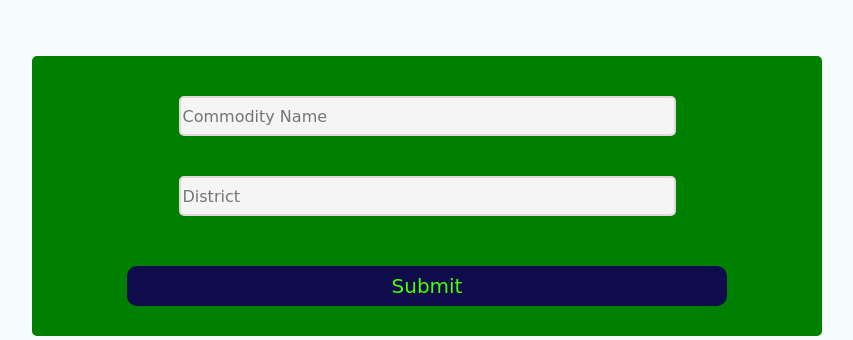
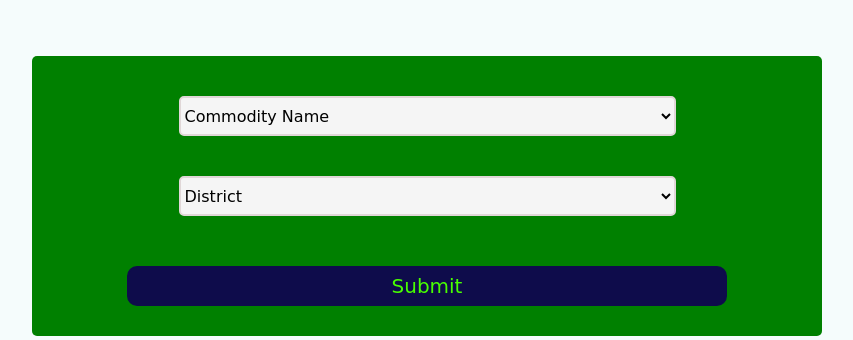
Before and after one commit to vaibhavzendage28/Kisan-Dhan, a Flask app: page /submitCropData in a window 1280 px wide. Shown: the part 194-534 px from the top of the page, without its empty margins (213-1066 px from the left). Run offline with Flask 3, Linux system fonts and the light colour scheme; parts of the project's set-up code (start-up, migrations or seed data) failed here and were passed over; some libraries are stand-ins or nearby versions.

Commit message:
final commit

```diff
--- a/src/app.py
+++ b/src/app.py
@@ -22,7 +22,6 @@ preprocessor = pickle.load(open('preprocessor.pkl','rb'))
 #flask app
 app = Flask(__name__, template_folder='templates', static_folder='static')
 
-# app.config["MONGO_URI"] = os.getenv("MONGO_URI")
 app.config["MONGO_URI"] = MONGO_URL
 mongo = PyMongo(app)
 
--- a/src/static/css/submitCropDetails.css
+++ b/src/static/css/submitCropDetails.css
@@ -57,7 +57,7 @@ form{
     width:750px;
     padding:20px;
   }
-  .formcontent input{
+  .formcontent select{
     background-color:whitesmoke;
     border-radius:5px;
     border:2px solid rgb(224, 215, 215);
--- a/src/templates/submitCropDetails.html
+++ b/src/templates/submitCropDetails.html
@@ -40,10 +40,24 @@
     </nav>
     <form action="/cropDetailsSubmited" method="post">
         <div class="formcontent">
-            <input name="commodityname" type="text" placeholder="Commodity Name">
+          <select name="commodityname">
+            <option value="">Commodity Name</option>
+            <option value="Jowar">Jowar</option>
+            <option value="Wheat">Wheat</option>
+            <option value="Bajra">Bajra</option>
+            <option value="Sugarcane">Sugarcane</option>
+            <option value="Cotton">Cotton</option>
+          </select>
         </div>
         <div class="formcontent">
-            <input name="district" type="text" placeholder="District">
+            <select name="district">
+              <option value="">District</option>
+              <option value="Solapur">Solapur</option>
+              <option value="Nanded">Nanded</option>
+              <option value="Amravati">Amravati</option>
+              <option value="Sambhajinagar">Sambhajinagar</option>
+              <option value="Buldhana">Buldhana</option>
+            </select>
         </div>
         <button class="submitbtn">Submit</button>
       </form>
```
